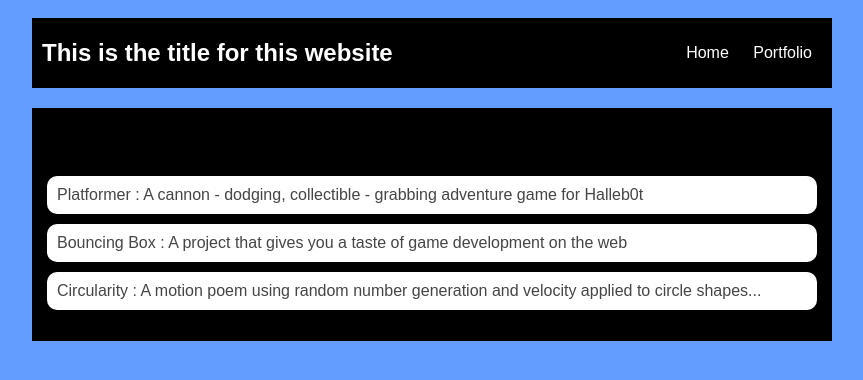
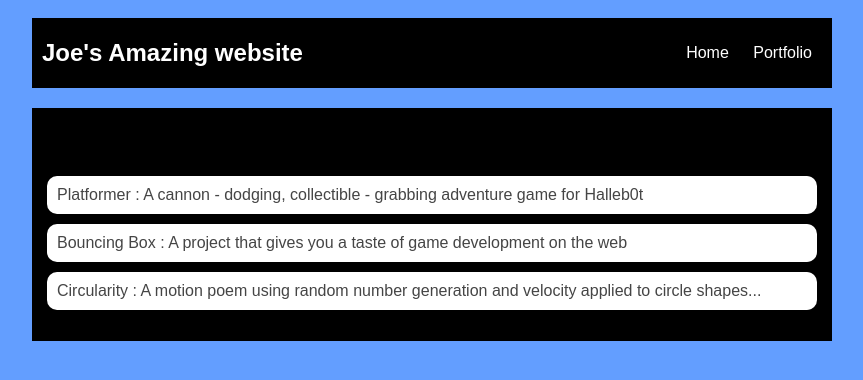
Before and after one commit to petit33555/petit33555.github.io, a plain HTML site: page portfolio.html in a window 1280 px wide. Shown: the whole page, without its empty margins (208-1071 px from the left). Drawn offline with Linux system fonts and the light colour scheme.

Commit message:
add portfolio.html file

```diff
--- a/portfolio.html
+++ b/portfolio.html
@@ -1,14 +1,14 @@
 <!DOCTYPE HTML>
 <html>
     <head>
-        <title>This is the title for this webiste</title>
+        <title>Joe's Amazing website</title>
         <link rel="stylesheet" href="style.css">
     </head>
 
     <body>
       <div id="all-contents">
         <nav>
-            <h1>This is the title for this website</h1>
+            <h1>Joe's Amazing website</h1>
             <ul id="nav-ul">
                 <li class="nav-li">
                     <a class="nav-a" href="index.html">Home</a>
@@ -22,9 +22,15 @@
             <div class="content">
                  <h1>Portfolio</h1>
                  <ul id="portfolio">
-                    <li><a href="projects/platformer/">Platformer : A cannon - dodging, collectible - grabbing adventure game for Halleb0t</a></li>
-                    <li><a href="projects/bouncing-box/">Bouncing Box : A project that gives you a taste of game development on the web </a></li>
-                    <li><a href="projects/circularity/">Circularity : A motion poem using random number generation and velocity applied to circle shapes...</a></li>
+                    <li><a
+                        href="projects/platformer/">Platformer : A cannon - dodging, collectible - grabbing adventure game for Halleb0t
+                    </a></li>
+                    <li><a
+                        href="projects/bouncing-box/">Bouncing Box : A project that gives you a taste of game development on the web
+                    </a></li>
+                    <li><a
+                        href="projects/circularity/">Circularity : A motion poem using random number generation and velocity applied to circle shapes...
+                    </a></li>
                  </ul>
              </div>
          </main>
```
Also changed, not shown: index.html (+4 -5 lines).
